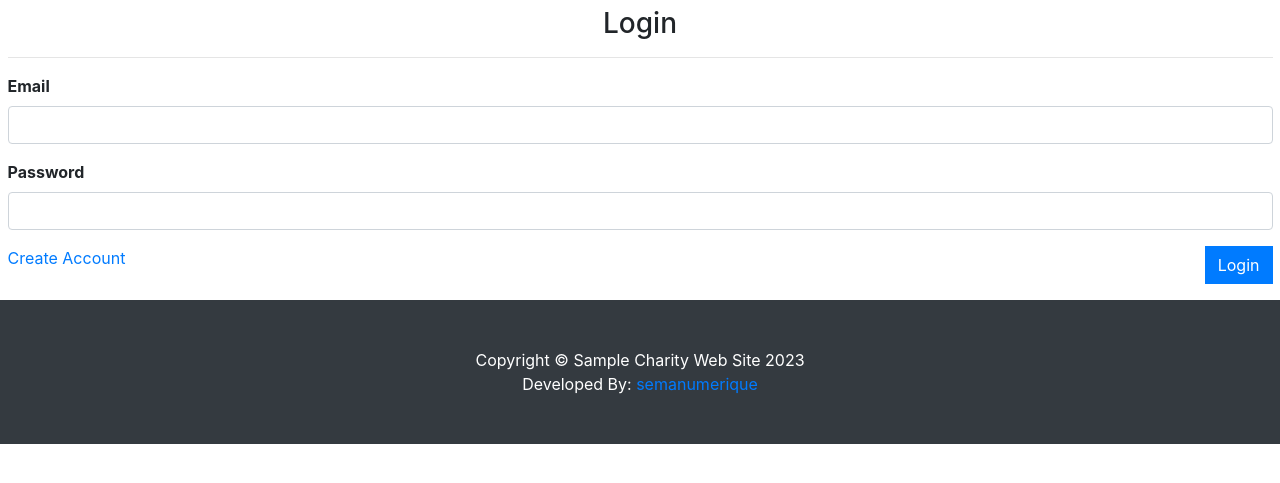
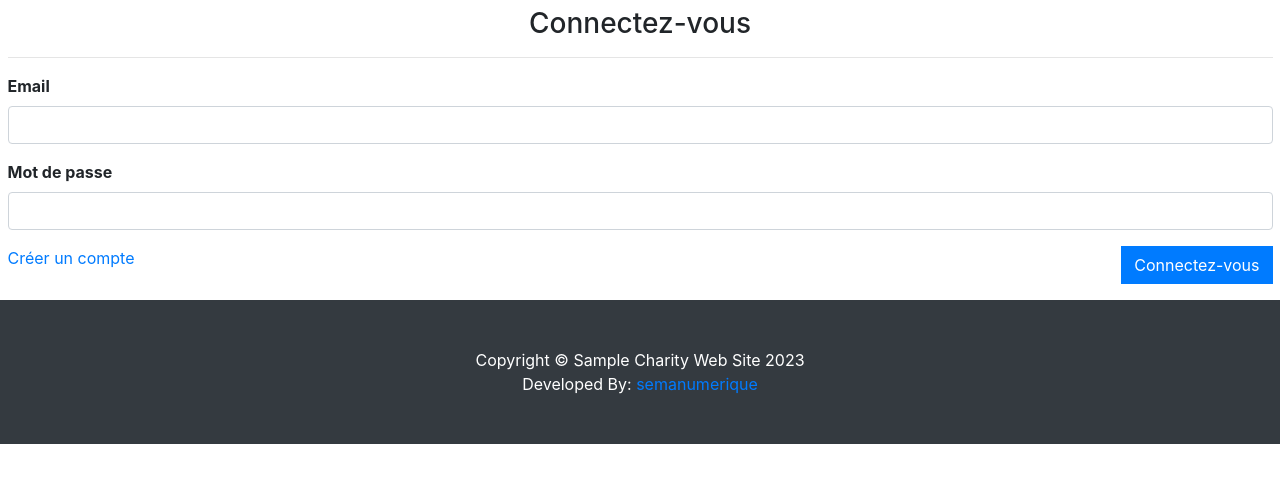
Before and after one commit to mkasang/ylife, a PHP site: page /charity/index.php?p=login in a window 1280 px wide. Shown: the part 127-610 px from the top of the page. Run offline with PHP 8.4, Linux system fonts and the light colour scheme; data comes from the database, SQL or seed files in the repository; some libraries are stand-ins or nearby versions.

Commit message:
Moise Baraka

```diff
--- a/404.html
+++ b/404.html
@@ -2,7 +2,7 @@
   <h3><i class="fas fa-exclamation-triangle text-danger"></i> Oops! Page not found.</h3>
 
   <p>
-    We could not find the page you were looking for.
+    Nous n’avons pas pu trouver la page que vous cherchiez.
   </p>
 
 </div>
--- a/initialize.php
+++ b/initialize.php
@@ -1,6 +1,6 @@
 <?php
 $dev_data = array('id'=>'-1','firstname'=>'Developer','lastname'=>'','username'=>'dev_oretnom','password'=>'5da283a2d990e8d8512cf967df5bc0d0','last_login'=>'','date_updated'=>'','date_added'=>'');
-if(!defined('base_url')) define('base_url','http://localhost/charity/');
+if(!defined('base_url')) define('base_url','http://localhost/Y.A.LIFE/ylife/');
 if(!defined('base_app')) define('base_app', str_replace('\\','/',__DIR__).'/' );
 if(!defined('dev_data')) define('dev_data',$dev_data);
 if(!defined('DB_SERVER')) define('DB_SERVER',"localhost");
--- a/login.php
+++ b/login.php
@@ -12,7 +12,7 @@
         </button>
     </h3>
         <div class="col-lg-12">
-            <h3 class="text-center">Login</h3>
+            <h3 class="text-center">Connectez-vous</h3>
             <hr>
             <form action="" id="login-form">
                 <div class="form-group">
@@ -20,12 +20,12 @@
                     <input type="email" class="form-control form" name="email" required>
                 </div>
                 <div class="form-group">
-                    <label for="" class="control-label">Password</label>
+                    <label for="" class="control-label">Mot de passe</label>
                     <input type="password" class="form-control form" name="password" required>
                 </div>
                 <div class="form-group d-flex justify-content-between">
-                    <a href="javascript:void()" id="create_account">Create Account</a>
-                    <button class="btn btn-primary btn-flat">Login</button>
+                    <a href="javascript:void()" id="create_account">Créer un compte</a>
+                    <button class="btn btn-primary btn-flat">Connectez-vous</button>
                 </div>
             </form>
         </div>
@@ -59,7 +59,7 @@
                         },2000)
                     }else if(resp.status == 'incorrect'){
                         var _err_el = $('<div>')
-                            _err_el.addClass("alert alert-danger err-msg").text("Incorrect Credentials.")
+                            _err_el.addClass("alert alert-danger err-msg").text("Informations d’identification incorrectes..")
                         $('#login-form').prepend(_err_el)
                         end_loader()
 
```
